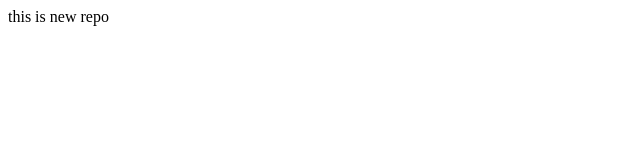
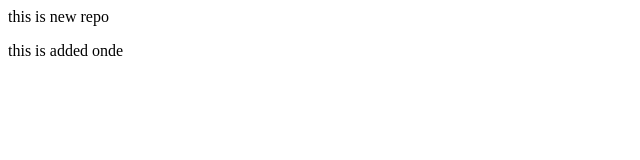
Before and after one commit to 1011vaish/localrepo, a plain HTML site: page index.html in a window 1280 px wide. Shown: the whole page, without its empty margins (0-640 px from the left). Drawn offline with Linux system fonts and the light colour scheme.

Commit message:
added something

```diff
--- a/index.html
+++ b/index.html
@@ -1 +1,2 @@
 <p>this is new repo</p>
+<p>this is added onde</p>
```
